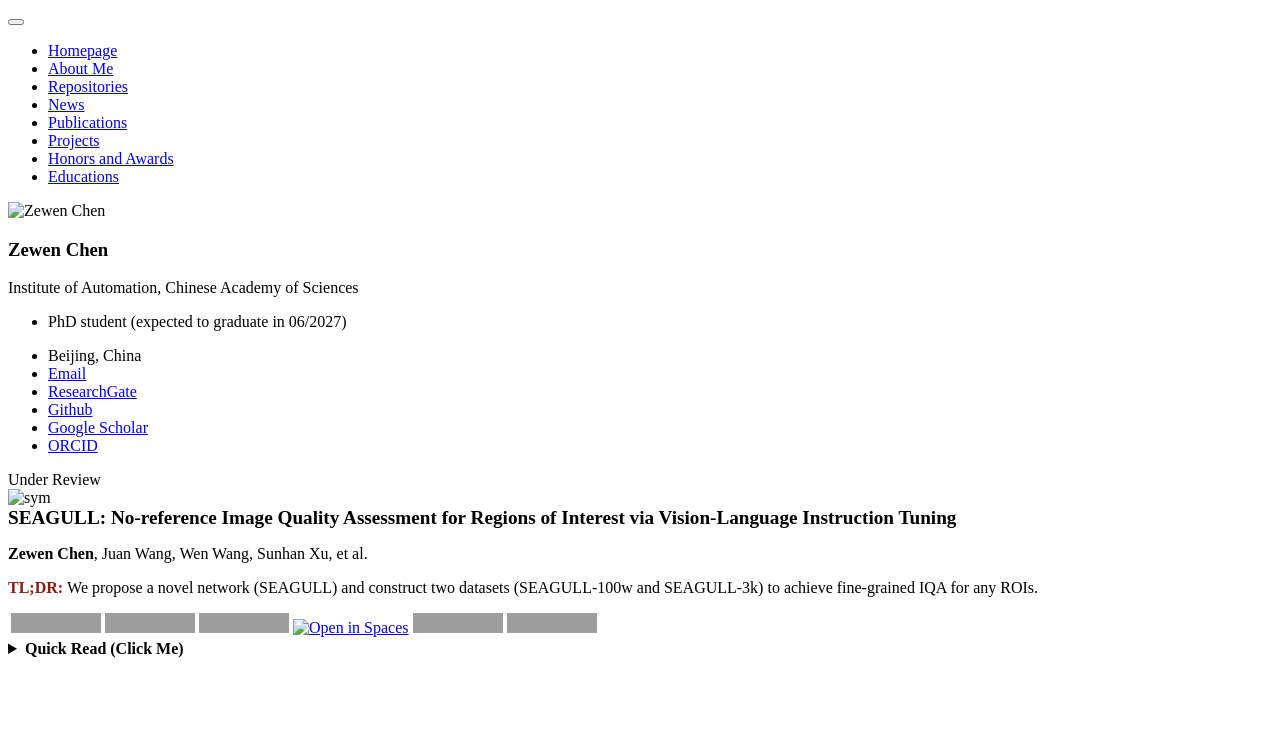
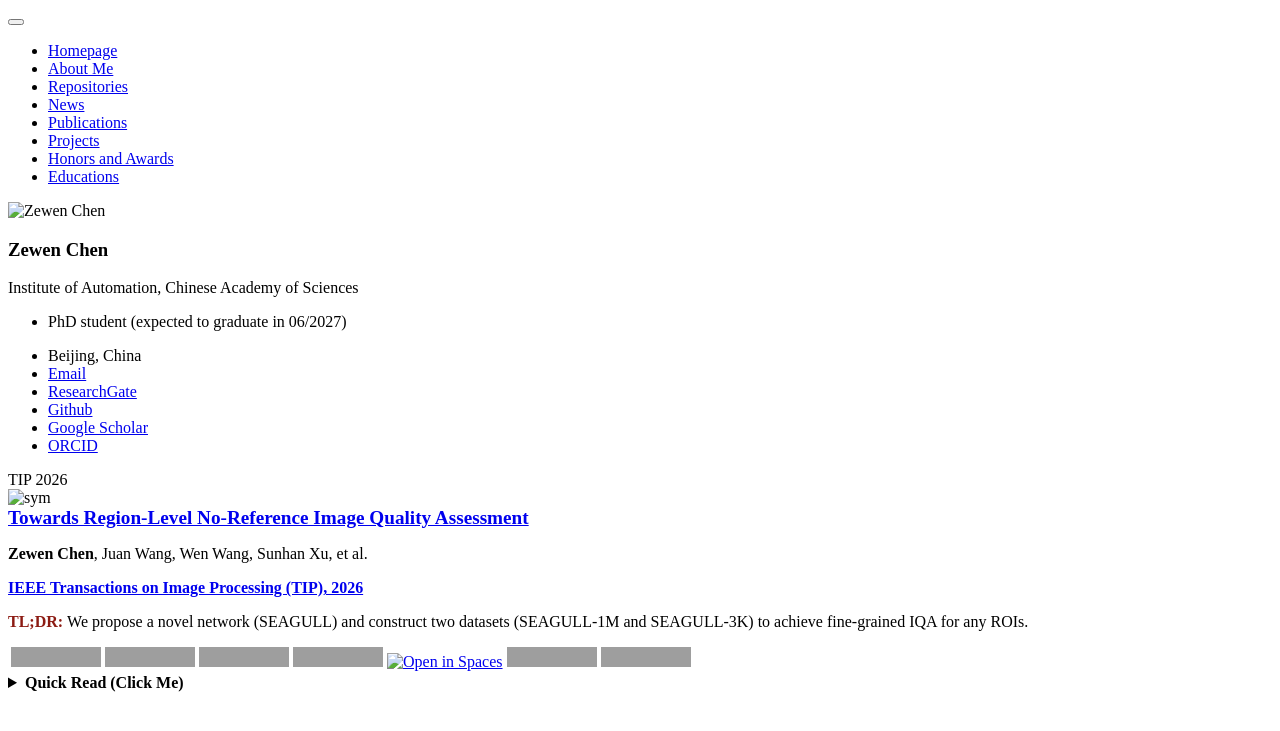
Before and after one commit to chencn2020/chencn2020.github.io, a Jekyll site: the page built from _pages/publications/2024-11-15-SEAGULL.md, in a window 1280 px wide. Shown: the top 731 px of the page. Built offline with Jekyll 4.4.1, drawn with Linux system fonts in a browser that asks for light colours; our own code applies the rules of GitHub Pages for plain Markdown files; some of the changed text lies outside the part shown; grey boxes are pictures that could not be loaded.

Commit message:
Update SEAGULL TIP publication and simplify homepage

```diff
--- a/_pages/publications/2024-11-15-SEAGULL.md
+++ b/_pages/publications/2024-11-15-SEAGULL.md
@@ -1,29 +1,32 @@
 
 <div class='paper-box'>
 <div class='paper-box-image-text'>
-<div class='paper-box-image'><div><div class="badge">Under Review</div><img src='images/publications/SEAGULL.png' alt="sym" width="100%"></div></div>
+<div class='paper-box-image'><div><div class="badge">TIP 2026</div><img src='images/publications/SEAGULL.png' alt="sym" width="100%"></div></div>
 
 <div class='paper-box-text' markdown="1">
 <div style="margin-bottom: 5px; font-size:1.2em">
-    <b>SEAGULL: No-reference Image Quality Assessment for Regions of Interest via Vision-Language Instruction Tuning </b>
+    <b><a href="https://ieeexplore.ieee.org/document/11703903/">Towards Region-Level No-Reference Image Quality Assessment</a></b>
 </div>
 
 **Zewen Chen**, Juan Wang, Wen Wang, Sunhan Xu, et al.
 
-<b style="color:rgb(140, 27, 19)"> TL;DR: </b> We propose a novel network (SEAGULL) and construct two datasets (SEAGULL-100w and SEAGULL-3k) to achieve fine-grained IQA for any ROIs.
+[**IEEE Transactions on Image Processing (TIP), 2026**](https://ieeexplore.ieee.org/document/11703903/)
+
+<b style="color:rgb(140, 27, 19)"> TL;DR: </b> We propose a novel network (SEAGULL) and construct two datasets (SEAGULL-1M and SEAGULL-3K) to achieve fine-grained IQA for any ROIs.
 
 <div style="margin: 3px;">
+    <a href="https://ieeexplore.ieee.org/document/11703903/" target="_blank"><img src="https://img.shields.io/badge/Paper-blue" alt="Paper" style="max-width: 100%; height: auto;"></a>
     <a href="https://zwchen.top/SEAGULL/" target="_blank"><img src="https://img.shields.io/badge/Homepage-white?style=flat&logo=homepage" style="max-width: 100%; height: auto;"></a>
     <a href="https://arxiv.org/abs/2411.10161" target="_blank"><img src="https://img.shields.io/badge/Arxiv-red" style="max-width: 100%; height: auto;"></a>
     <a href="https://github.com/chencn2020/SEAGULL" target="_blank"><img src="https://img.shields.io/badge/GitHub-181717?style=flat&logo=github" style="max-width: 100%; height: auto;"></a>
     <a href="https://huggingface.co/spaces/Zevin2023/SEAGULL" target="_blank"><img src="images/open-in-hf-spaces-sm-dark.svg" alt="Open in Spaces" style="max-width: 100%; height: auto;"></a>
-    <a href="https://huggingface.co/datasets/Zevin2023/SEAGULL-100w" target="_blank"><img src="https://img.shields.io/badge/%F0%9F%A4%97%20Dataset-SEAGULL--100w-green" style="max-width: 100%; height: auto;"></a>
-    <a href="https://huggingface.co/datasets/Zevin2023/SEAGULL-3k" target="_blank"><img src="https://img.shields.io/badge/SEAGULL--3k-green" style="max-width: 100%; height: auto;"></a>
+    <a href="https://huggingface.co/datasets/Zevin2023/SEAGULL-100w" target="_blank"><img src="https://img.shields.io/badge/%F0%9F%A4%97%20Dataset-SEAGULL--1M-green" style="max-width: 100%; height: auto;"></a>
+    <a href="https://huggingface.co/datasets/Zevin2023/SEAGULL-3k" target="_blank"><img src="https://img.shields.io/badge/SEAGULL--3K-green" style="max-width: 100%; height: auto;"></a>
 </div>
 
 </div>
 </div>
 <details>
-    <summary><b>Quick Read (Click Me)</b></summary> Existing Image Quality Assessment (IQA) methods achieve remarkable success in analyzing quality for overall image, but few works explore quality analysis for Regions of Interest (ROIs). The quality analysis of ROIs can provide fine-grained guidance for image quality improvement and is crucial for scenarios focusing on region-level quality. This paper proposes a novel network, SEAGULL, which can <b>SE</b>e and <b>A</b>ssess ROIs quality with <b>GU</b>idance from a <b>L</b>arge vision-<b>L</b>anguage model. SEAGULL incorporates a vision-language model (VLM), masks generated by Segment Anything Model (SAM) to specify ROIs, and a meticulously designed Mask-based Feature Extractor (MFE) to extract global and local tokens for specified ROIs, enabling accurate fine-grained IQA for ROIs. Moreover, this paper constructs two ROI-based IQA datasets, SEAGULL-100w and SEAGULL-3k, for training and evaluating ROI-based IQA. SEAGULL-100w comprises about 100w synthetic distortion images with 33 million ROIs for pre-training to improve the model's ability of regional quality perception, and SEAGULL-3k contains about 3k authentic distortion ROIs to enhance the model's ability to perceive real world distortions. After pre-training on SEAGULL-100w and fine-tuning on SEAGULL-3k, SEAGULL shows remarkable performance on fine-grained ROI quality assessment.
+    <summary><b>Quick Read (Click Me)</b></summary> Existing Image Quality Assessment (IQA) methods achieve remarkable success in analyzing quality for overall image, but few works explore quality analysis for Regions of Interest (ROIs). The quality analysis of ROIs can provide fine-grained guidance for image quality improvement and is crucial for scenarios focusing on region-level quality. This paper proposes a novel network, SEAGULL, which can <b>SE</b>e and <b>A</b>ssess ROIs quality with <b>GU</b>idance from a <b>L</b>arge vision-<b>L</b>anguage model. SEAGULL incorporates a vision-language model (VLM), masks generated by Segment Anything Model (SAM) to specify ROIs, and a meticulously designed Mask-based Feature Extractor (MFE) to extract global and local tokens for specified ROIs, enabling accurate fine-grained IQA for ROIs. Moreover, this paper constructs two ROI-based IQA datasets, SEAGULL-1M and SEAGULL-3K, for training and evaluating ROI-based IQA. SEAGULL-1M comprises 1 million synthetically distorted images with 33 million ROIs for pre-training to improve the model's ability of regional quality perception, and SEAGULL-3K contains 3,261 authentically distorted ROIs to enhance the model's ability to perceive real-world distortions. After pre-training on SEAGULL-1M and fine-tuning on SEAGULL-3K, SEAGULL shows remarkable performance on fine-grained ROI quality assessment.
 </details>
 </div>
```
Also changed, not shown: _pages/about.md (+1 -3 lines), _pages/includes/featured_project.md (deleted, +0 -16 lines), _pages/includes/intro.md (+0 -4 lines), _pages/includes/news.md (+8 -0 lines), _sass/_page.scss (+0 -58 lines).
